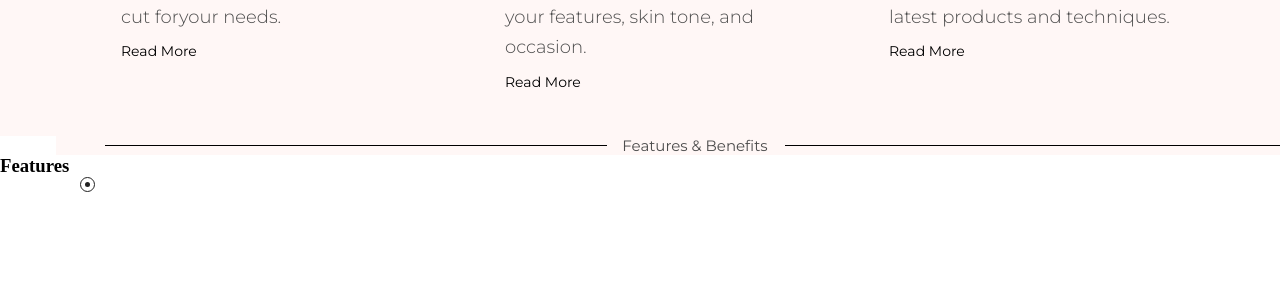
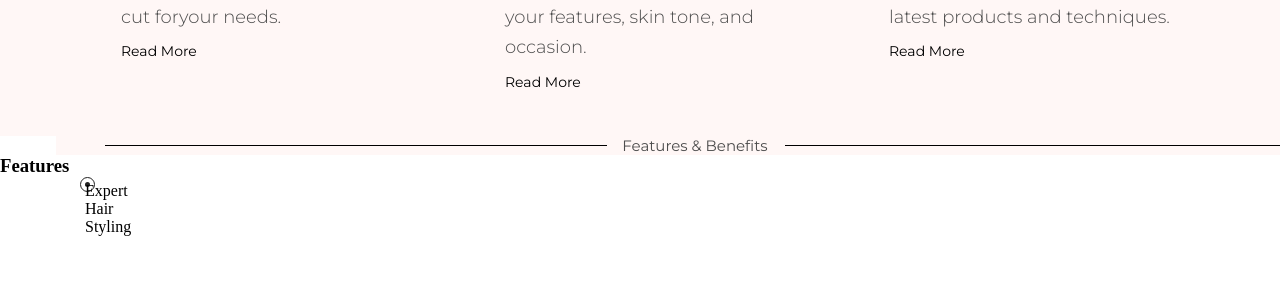
Before and after one commit to nadiahosisy/Beauty-Salon, a React (Vite) app: page /Home in a window 1280 px wide. Shown: the part 2174-2459 px from the top of the page. Built offline with nearby package versions, Linux system fonts and the light colour scheme.

Commit message:
added div

```diff
--- a/src/components/home-page-component/FeaturesAndBenefits.jsx
+++ b/src/components/home-page-component/FeaturesAndBenefits.jsx
@@ -11,9 +11,14 @@ const FeaturesAndBenefits = () => {
         </div>
       </div>
       <div className="main-div-featuers">
-        <h3>Features</h3>
-        <div className="circle">
-          <div className="dot"></div>
+        <div className="container-div-featuers">
+          <h3>Features</h3>
+          <div className="circle">
+            <div className="dot">
+              {" "}
+              <span>Expert Hair Styling</span>
+            </div>
+          </div>
         </div>
       </div>
     </>
```
